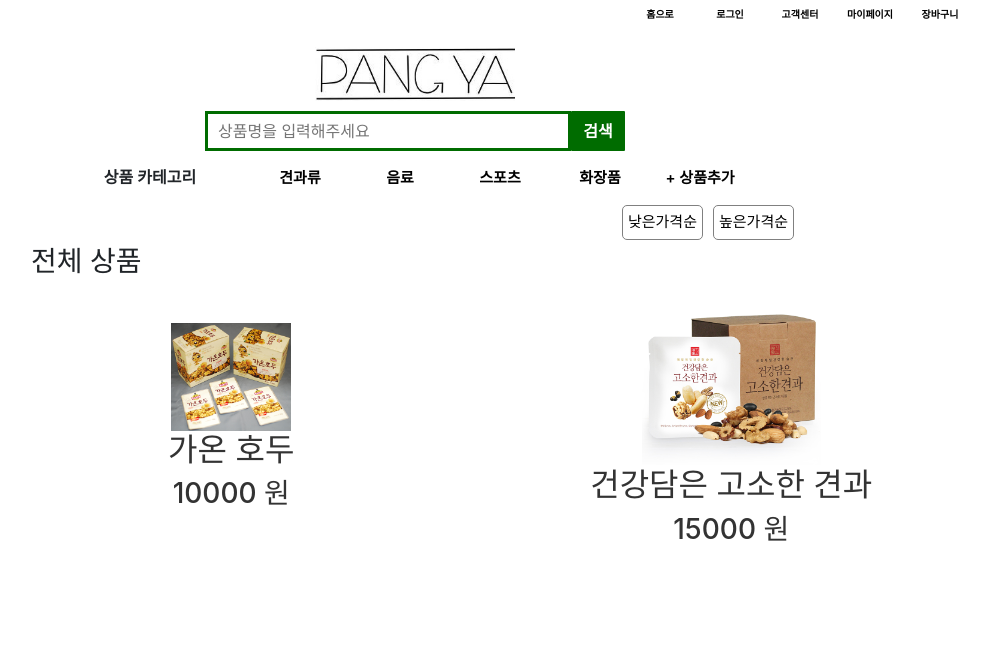
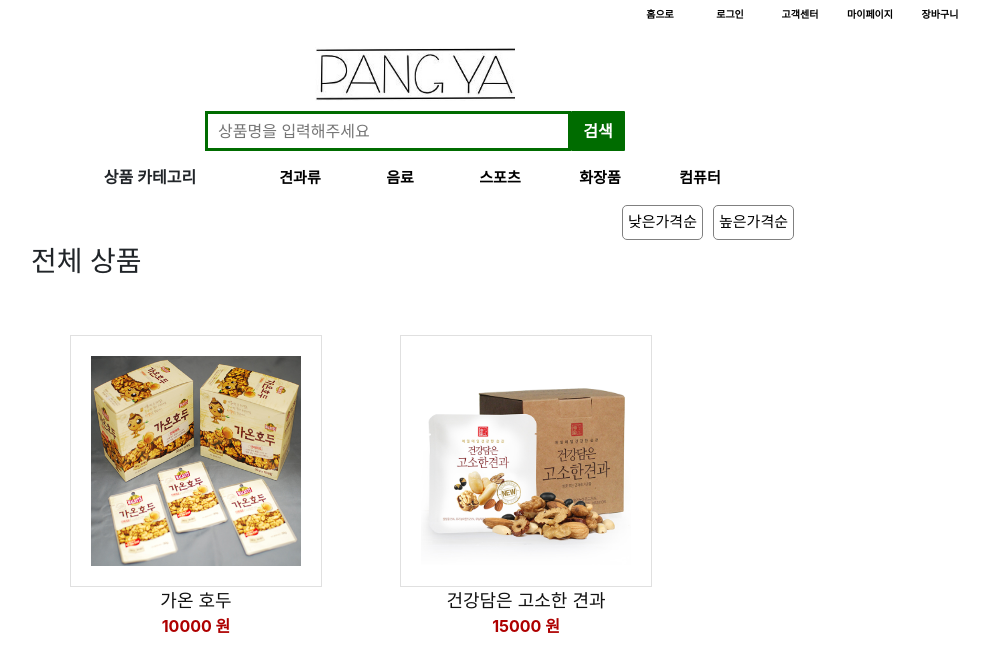
Before and after one commit to passwd10/shopping-mall-front, a React app in the folder frontend/: page /category/group/1 in a window 1280 px wide. Shown: the top 672 px of the page, without its empty margins (225-1214 px from the left). Built offline with nearby package versions, Linux system fonts and the light colour scheme.

Commit message:
Find solution for debugging

```diff
--- a/frontend/src/components/Menu.js
+++ b/frontend/src/components/Menu.js
@@ -3,6 +3,8 @@ import { Link } from 'react-router-dom';
 
 import styled from 'styled-components';
 
+import { productsCategory } from '../stores/productStore';
+import MenuCategory from '../components/MenuCategory';
 
 const ListDiv = styled.div`
 
@@ -11,11 +13,6 @@ const ListDiv = styled.div`
     height: 50px;
     margin: 0 auto;
     text-align: center;
-`;
-
-const Span = styled.span`
-    color: black;
-    font-size: 15px;
 `;
 
 const Ul = styled.ul`
@@ -54,6 +51,10 @@ const Li = styled.div`
 
 function Menu() {
 
+    const productsCategoryArr = Object.entries(productsCategory);
+
+    console.log('productCategory', productsCategory);
+    console.log('productCategoryArr', productsCategoryArr);
 
     return (
 
@@ -62,22 +63,12 @@ function Menu() {
                 <Li>
                     상품 카테고리
                 </Li>
-                <Li>
-                    <Link to="/category/group/1" id="견과류"><Span>견과류</Span></Link>
-                </Li>
-                <Li>
-                    <Link to="/category/group/2" id="음료"><Span>음료</Span></Link>
-                </Li>
-                <Li>
-                    <Link to="/category/group/3" id="스포츠"><Span>스포츠</Span></Link>
-                </Li>
-                <Li>
-                    <Link to="/category/group/4" id="화장품"><Span>화장품</Span></Link>
-                </Li>
-                <Li>
-                    <Link to="/product/new"><Span>+ 상품추가</Span> </Link>
-                </Li>
-            </Ul>
+                {productsCategoryArr.map((category, index) =>
+                    <Li key={index}>
+                        <MenuCategory categoryName={category[1]} categortId={category[0]} />
+                    </Li>
+                )}
+          </Ul>
         </ListDiv>
     )
 }
--- /dev/null
+++ b/frontend/src/components/MenuCategory.js
@@ -0,0 +1,20 @@
+import React from 'react';
+import { Link } from 'react-router-dom';
+import styled from 'styled-components';
+
+const Span = styled.span`
+    color: black;
+    font-size: 15px;
+`;
+
+function MenuCategory({ categoryName, categortId }) {
+    return (
+        <>
+            <Link to={`/category/group/${categortId}`}>
+                <Span>{categoryName}</Span>
+            </Link>
+        </>
+    );
+}
+
+export default MenuCategory;
--- /dev/null
+++ b/frontend/src/components/ProductItem.js
@@ -0,0 +1,14 @@
+import React from 'react';
+
+function ProductionItem({ item }) {
+
+    return(
+        <div>
+            <div style={{border: '1px solid #e0e0e0'}}><img src={item.img} style={{ padding:'20px'}} width="250px" height="250px" /></div>
+            <div style={{fontSize: '18px', color: '#111'}}> {item.title} </div>
+            <div style={{fontSize: '16px', color: '#ae0000', fontWeight: 'bold'}}> {item.price} 원 </div>
+        </div>
+    );
+}
+
+export default ProductionItem;
--- a/frontend/src/pages/ProductCartList.js
+++ b/frontend/src/pages/ProductCartList.js
@@ -112,11 +112,8 @@ function ProductCartList() {
     }
 
     useEffect(() => {
-        console.log(myCartList);
         calculatePrice();
-    }, []);
-
-    console.log('장바구니', cList);
+    }, [cList]);
 
     return (
             <div style={{ width: '700px', margin: 'auto' }}>
--- a/frontend/src/pages/ProductDetail.js
+++ b/frontend/src/pages/ProductDetail.js
@@ -33,7 +33,6 @@ function ProductDetail() {
         if (isFind == false) {
             cartList.createCartList(productId, title, categoryId, categoryName, img, price);
         }
-
     }
 
     return (
--- a/frontend/src/pages/ProductList.js
+++ b/frontend/src/pages/ProductList.js
@@ -3,14 +3,25 @@ import { Link, useParams } from "react-router-dom";
 
 import productStore, { productsCategory } from '../stores/productStore';
 import sortProducts from '../service/sortProducts';
+import ProductItem from '../components/ProductItem';
 
 import styled from 'styled-components';
 
-const Table = styled.table`
+const DivGrid = styled.div`
+    display: grid;
+    grid-template-columns: 330px 330px 330px;
+    grid-template-rows: 400px;
     width: 1000px;
     text-align: center;
     margin-left: auto;
     margin-right: auto;
+`;
+
+const DivItem = styled.div`
+    display: grid;
+    grid-template-rows: '330px 100px 100px';
+    align-items: center;
+    justify-content: center;
 `;
 
 const Button = styled.button`
@@ -35,15 +46,11 @@ function ProductList() {
     const [sort, setSort] = useState('');
     const [products, setProducts] = useState([]);
 
-
     if (groupId != newGroupId) {
         newGroupId = groupId;
-        setProducts(productStore.products.filter(product =>
-            product.categoryName == categoryName));
+        console.log('바뀐 후 newGroupId', newGroupId);
+        setProducts(productStore.products.filter(product => product.categoryName === categoryName));
     }
-
-    console.log('newGroupId', newGroupId);
-    console.log('현재상품',products);
 
     const sortProducts = v => {
 
@@ -61,36 +68,30 @@ function ProductList() {
         return sortItems;
     };
 
+    useEffect(() => {
+        setProducts(productStore.products.filter(product => product.categoryName === categoryName));
+    }, [setProducts]);
+
     return (
         <>
-            <div style={{width: '60%', marginRight: 'auto', marginLeft: 'auto'}}>
-
+            <div style={{ width: '60%', marginRight: 'auto', marginLeft: 'auto' }}>
                 <div style={{ textAlign: 'right' }}>
-                    <Button  onClick={() => { setSort('oreum') }} onChange={sortProducts(sort)}>낮은가격순</Button>
+                    <Button onClick={() => { setSort('oreum') }} onChange={sortProducts(sort)}>낮은가격순</Button>
                     <Button onClick={() => { setSort('naerim') }} onChange={sortProducts(sort)}>높은가격순</Button>
                 </div>
                 <span style={{ textAlign: 'left' }}><h3>전체 상품</h3></span>
 
                 <div style={{ width: '500', textAlign: "center" }}>
-                    <Table border="1">
-                        <tbody>
-                            <tr align="center">
+                    <DivGrid>
                                 {products.map(item =>
-                                    <td key={item.id}>
-                                        <Link to={`/product/${item.id}`} id={`${item.id}`}  style={{color: '#333', textDecoration: 'none'}}>
-                                            <img src={item.img} className="itemImg" alt="이미지를 띄울 수 없습니다" width="30%" />
-                                            <h2> {item.title} </h2>
-                                            <h3> {item.price} 원 </h3>
-
+                                    <DivItem key={item.id}>
+                                        <Link to={`/product/${item.id}`} id={`${item.id}`} style={{ color: '#333', textDecoration: 'none' }}>
+                                            <ProductItem item={item} />
                                         </Link>
-                                    </td>
+                                    </DivItem>
                                 )
                                 }
-                            </tr>
-
-                        </tbody>
-
-                    </Table>
+                    </DivGrid>
                 </div>
 
                 {store.items = []}
```
Also changed, not shown: frontend/src/stores/productStore.js (line endings or trailing spaces).
